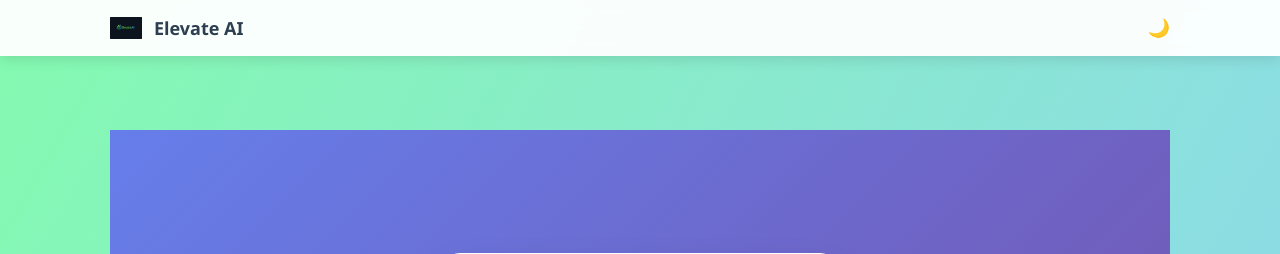
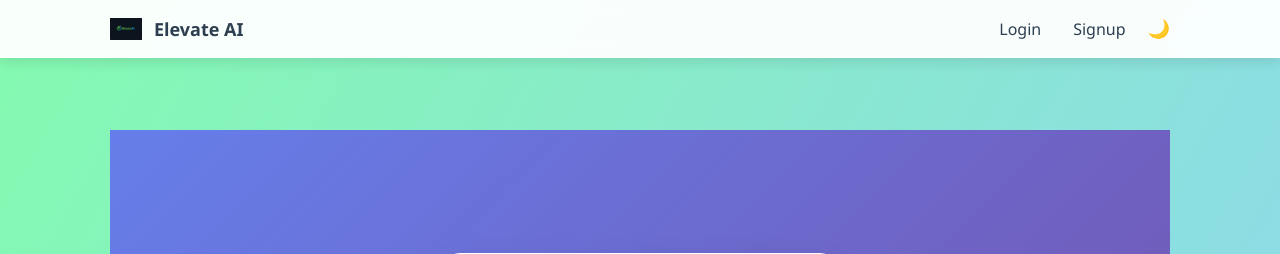
Before and after one commit to Suhas-H-N/ElevateAI, a Flask app: page / in a window 1280 px wide. Shown: the top 254 px of the page. Run offline with Flask 3, Linux system fonts and the light colour scheme.

Commit message:
Upgraded base.html with glass navbar, theme toggle, improved layout

```diff
--- a/templates/base.html
+++ b/templates/base.html
@@ -5,19 +5,23 @@
     <meta name="viewport" content="width=device-width, initial-scale=1.0">
     <title>{% block title %}Elevate AI{% endblock %}</title>
 
+    <!-- Google Font -->
+    <link href="https://fonts.googleapis.com/css2?family=Inter:wght@300;400;600&display=swap" rel="stylesheet">
+
     <!-- CSS -->
     <link rel="stylesheet" href="{{ url_for('static', filename='style.css') }}">
 </head>
+
 <body>
 
 <!-- ===== NAVBAR ===== -->
-<nav class="navbar">
+<nav class="navbar glass">
     <div class="nav-container">
 
         <!-- LEFT -->
         <div class="nav-left">
             <a href="/dashboard" class="logo-link">
-                <img src="{{ url_for('static', filename='images/logo.png') }}" alt="ElevateAI Logo" class="logo-img">
+                <img src="{{ url_for('static', filename='images/logo.png') }}" class="logo-img">
                 <span class="logo-text">Elevate AI</span>
             </a>
         </div>
@@ -25,8 +29,11 @@
         <!-- RIGHT -->
         <div class="nav-right">
             {% if session.get("user") %}
-                <a href="/dashboard">Dashboard</a>
-                <a href="/logout" class="logout-btn">Logout</a>
+                <a href="/dashboard" class="nav-link">Dashboard</a>
+                <a href="/logout" class="nav-link logout-btn">Logout</a>
+            {% else %}
+                <a href="/" class="nav-link">Login</a>
+                <a href="/signup" class="nav-link">Signup</a>
             {% endif %}
 
             <button class="theme-toggle" onclick="toggleTheme()">🌙</button>
@@ -54,7 +61,7 @@
     {% endblock %}
 </div>
 
-<!-- ===== FOOTER (optional but professional) ===== -->
+<!-- ===== FOOTER ===== -->
 <footer class="footer">
     <p>© 2026 Elevate AI • Built with ❤️ using Flask</p>
 </footer>
@@ -71,7 +78,6 @@ function toggleTheme() {
     }
 }
 
-// Apply saved theme on load
 window.onload = function () {
     if (localStorage.getItem("theme") === "dark") {
         document.body.classList.add("dark");
```
